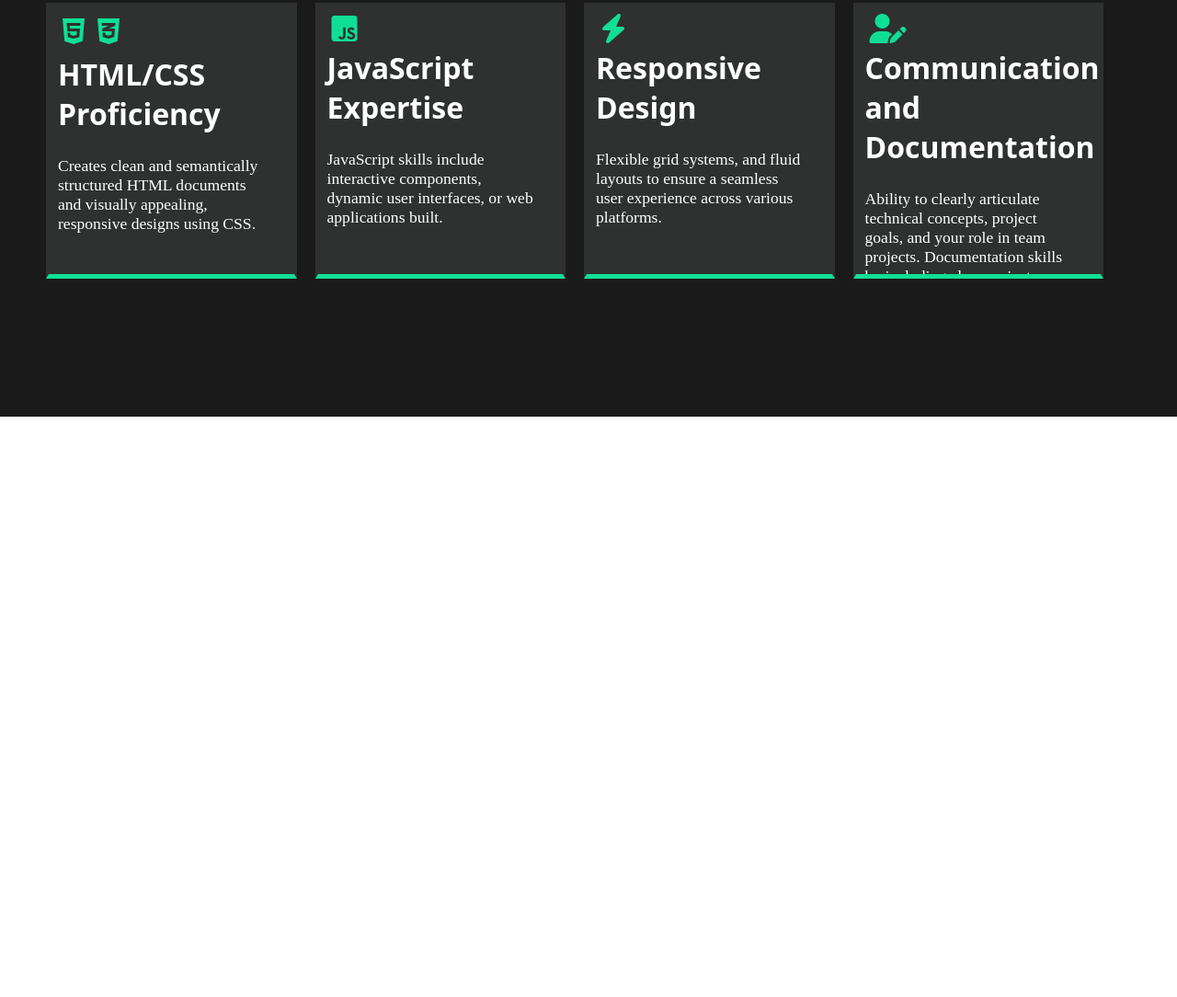
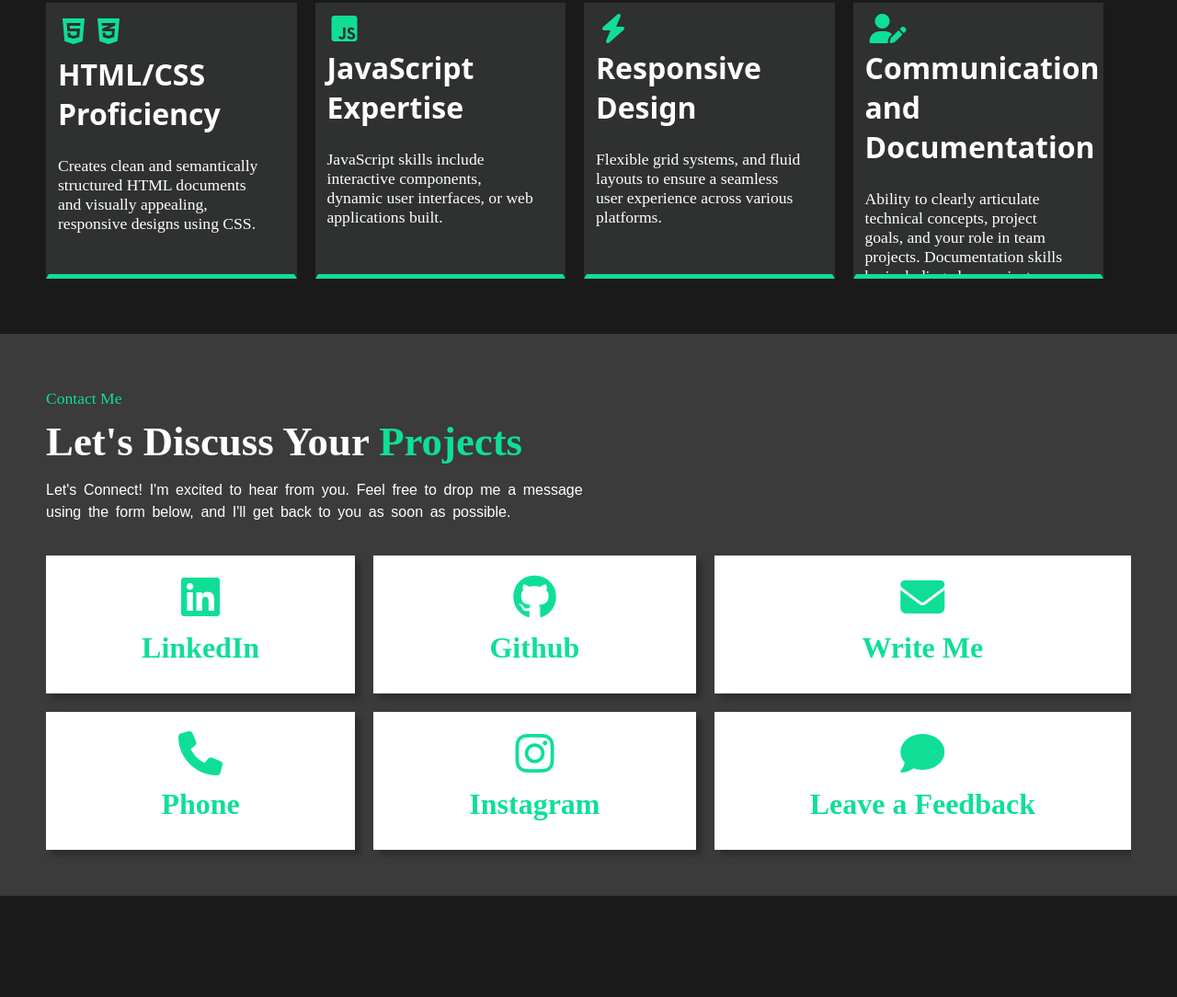
Before and after one commit to Tanishka0067/MyPortfolio, a plain HTML site: page index.html in a window 1280 px wide. Shown: the part 1603-2687 px from the top of the page at 92% size. Before the commit the page ends 2056 px from the top, so only its background shows below. Drawn offline with Linux system fonts and the light colour scheme.

Commit message:
added section

```diff
--- a/index.html
+++ b/index.html
@@ -34,13 +34,17 @@
                   <a href="#skills"><li>skills</li></a>
                   <a href="#portfolio"><li>Portfolio</li></a>
                   <a href="#contact"><li>Contact</li></a>
-                    <a href="#feedback" target="_blank"><li>Leave a Feedback</li></a>
-                </ul></div>
+                  <a href="#feedback"><li>Leave a Feedback</li></a>
+                </ul>
+              </div>
+            </nav>
           </li>
         </ul>
       </div>
       <div class="nav-right">
+        <a href="cv/CV.pdf">
           <button type="button" class="button1">Download CV</button>
+        </a>
       </div>
     </div>
     <!-- hero section -->
@@ -166,7 +170,52 @@
       </div> -->
     </section>
     <section class="contact" id="contact">
-
+      <h5>Contact Me</h5>
+      <h2>Let's Discuss Your <span>Projects</span></h2>
+      <p>
+        Let's Connect! I'm excited to hear from you. Feel free to drop me a
+        message using the form below, and I'll get back to you as soon as
+        possible.
+      </p>
+      <div class="connect">
+        <div class="contact-element">
+          <a href="https://www.linkedin.com/in/tanishka-agarwal-869345291">
+            <i class="fa-brands fa-linkedin fa-2xl"> </i>
+            <h1>LinkedIn</h1>
+          </a>
+        </div>
+        <div class="contact-element">
+          <a href="https://github.com/Tanishka0067">
+            <i class="fa-brands fa-github fa-2xl"> </i>
+            <h1>Github</h1>
+          </a>
+        </div>
+        <div class="contact-element">
+          <a href="mailto:agarwaltani642004@gmail.com">
+            <i class="fa-solid fa-envelope fa-2xl"> </i>
+            <h1>Write Me</h1></a
+          >
+        </div>
+        <div class="contact-element">
+          <a href="tel:6300000027"
+            ><i class="fa-solid fa-phone fa-2xl"></i>
+            <h1>Phone</h1>
+          </a>
+        </div>
+        <div class="contact-element">
+          <a href="https://instagram.com/skyyygazerr?igshid=MzRlODBiNWFlZA==">
+            <i class="fa-brands fa-instagram fa-2xl"></i>
+            <h1>Instagram</h1>
+          </a>
+        </div>
+        <div class="contact-element">
+          <a href="#feedback">
+            <i class="fa-solid fa-comment fa-2xl"></i>
+            <h1>Leave a Feedback</h1>
+          </a>
+        </div>
+      </div>
     </section>
+    <section class="feedback" id="feedback"></section>
   </body>
 </html>
--- a/style.css
+++ b/style.css
@@ -208,6 +208,7 @@ img{
 .skills{
     background-color: rgb(26, 26, 26);
     padding: 50px;
+   padding-bottom: 60px;
 }
 .skills h5{
     font-size: 1.1em;
@@ -308,6 +309,69 @@ img{
     background-color: #0fdf96;
 } */
 .contact{
+    background-color: rgba(32, 33, 32, 0.881);
+    padding: 50px;
+}
+.contact h5{
+    font-size: 1.1em;
+    font-weight: 110;
+    color: #0fdf96;
+    padding: 10px;
+    padding-left: 0;
+}
+.contact h2{
+    font-size: 2.8em;
+
+
+}
+.contact h2 span{
+    color: #0fdf96;
+}
+.contact p{
+    font-family: sans-serif;
+    word-spacing: 0.2em;
+    text-wrap: wrap;
+    line-height: 1.5em;
+    width: 50%;
+    position: relative;
+    top: 15px;
+    justify-content: right ;
+}
+.connect{
+    position: relative;
+    top: 50px;
+    display: grid;
+    grid-template-columns: auto auto auto;
+    grid-template-rows: 150px 150px;
+  gap: 20px;
+  padding-bottom: 50px;
+overflow: hidden;
+}
+.contact-element{
+    background: white ;
+
+    transition: transform .2s ease-in;
+    box-shadow: 6px 6px 6px rgba(39, 38, 38, 0.7);
+    padding: 30px;
+    text-align: center;
+
+}
+.contact-element i {
+    padding: 15px;
+    font-size: 3em;
+}
+.contact-element h1{
+    color: #0fdf96;
+    padding: 20px;
+    font-size: 2em;
+}
+
+.contact-element:hover{
+    transform: scale(1.1);
+
+}
+.feedback{
     background-color: rgb(26, 26, 26);
     padding: 50px;
+   padding-bottom: 60px;
 }
```
Also changed, not shown: 1 other file. Lines whose indentation alone changed are shown as unchanged.
